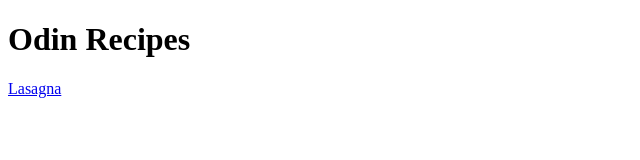
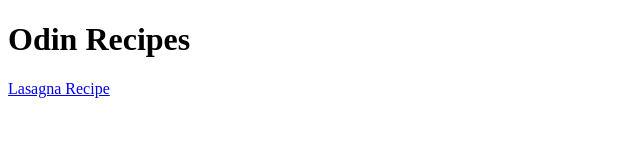
Before and after one commit to kindnemo/odin_recipes, a plain HTML site: page index.html in a window 1280 px wide. Shown: the full height of the page, 0-640 px from the left. Drawn offline with Linux system fonts and the light colour scheme.

Commit message:
Update index.html
I do not know why I can't publish the branch

```diff
--- a/index.html
+++ b/index.html
@@ -8,6 +8,6 @@
 </head>
 <body>
     <h1>Odin Recipes</h1>
-    <a href="odin-recipes/lasgna.html">Lasagna</a>
+    <a href="odin-recipes/lasgna.html">Lasagna Recipe</a>
 </body>
 </html>
```
